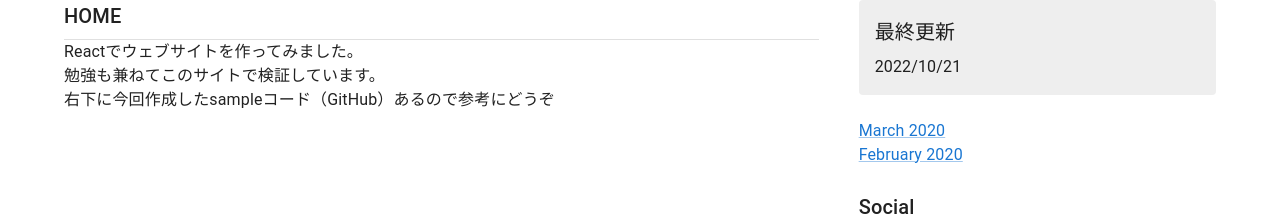
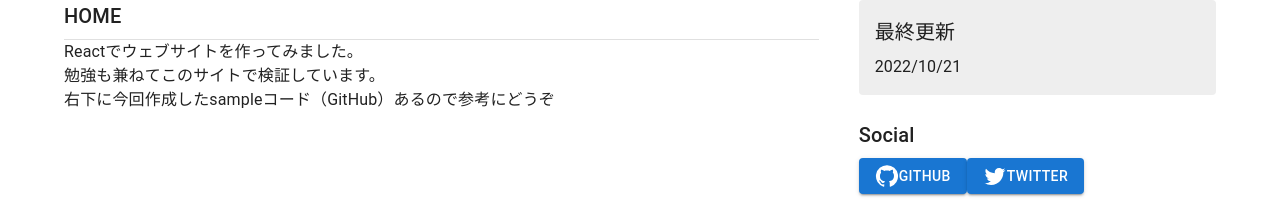
Before and after one commit to donnma777/training1, a React (Create React App) app: page / in a window 1280 px wide. Shown: the part 429-646 px from the top of the page. Built offline with nearby package versions, Linux system fonts and the light colour scheme.

Commit message:
Initial commit

```diff
--- a/package.json
+++ b/package.json
@@ -24,8 +24,9 @@
   },
   "scripts": {
     "start": "react-scripts start",
-    "deploy": "yarn build && gh-pages -d build",
-    "build": "react-scripts build",
+    "predeploy": "npm run build",
+    "deploy": "gh-pages -d build",
+    "build": "react-scripts build && mv build docs",
     "test": "react-scripts test",
     "eject": "react-scripts eject"
   },
--- a/src/page/Home.js
+++ b/src/page/Home.js
@@ -21,15 +21,15 @@ const sidebar = {
     description:
         '2022/10/21',
     archives: [
-        { title: 'March 2020', url: '#' },
-        { title: 'February 2020', url: '#' },
+        // { title: 'March 2020', url: '#' },
+        // { title: 'February 2020', url: '#' },
     ],
     social: [],
 };
 
 const theme = createTheme();
 
-export default function HOME() {
+export default function Home() {
     return (
         <ThemeProvider theme={theme}>
             <CssBaseline />
```
